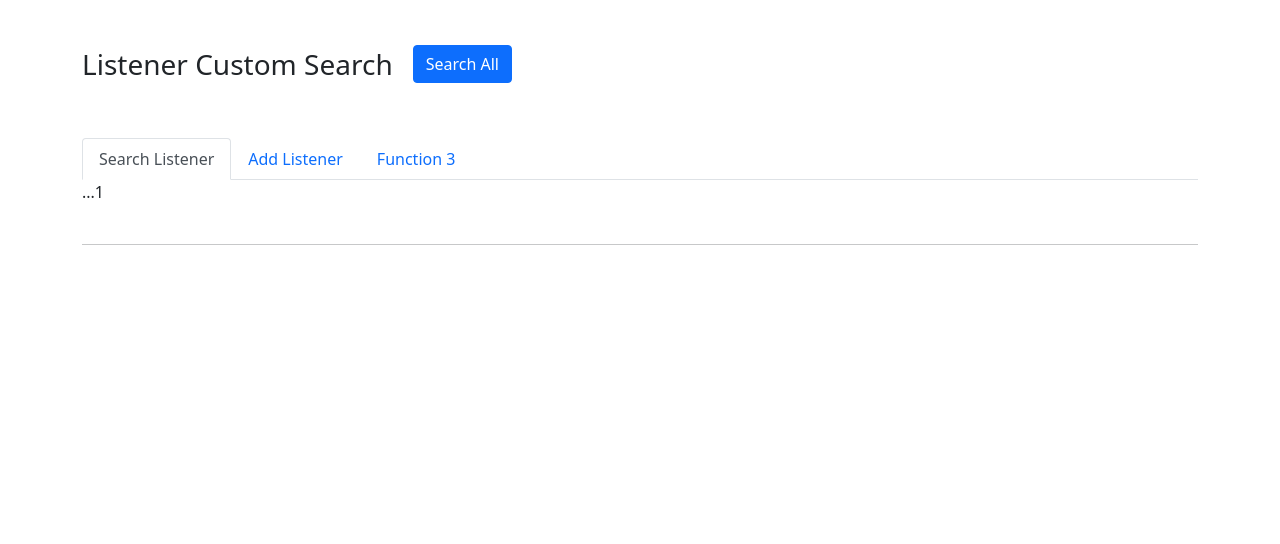
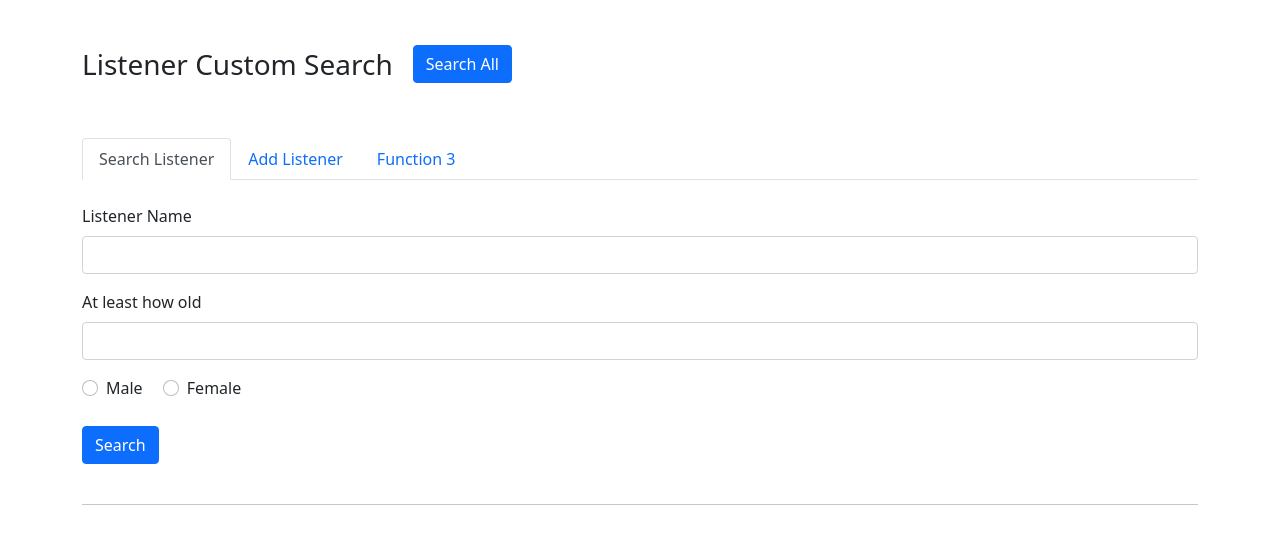
Before and after one commit to Calypso52/4111-project1.3, a Flask app: page /listener in a window 1280 px wide. Shown: the part 56-600 px from the top of the page. Run offline with Flask 2, Linux system fonts and the light colour scheme; parts of the project's set-up code (start-up, migrations or seed data) failed here and were passed over; some libraries are stand-ins or nearby versions.

Commit message:
search_listener_function

```diff
--- a/webserver/application/listener.py
+++ b/webserver/application/listener.py
@@ -7,14 +7,23 @@ INSERT_LISTENER = """
     INSERT INTO listener VALUES ('{listener_id}', '{name}', '{gender}', '{age}')
 """
 
+queryMap = {
+    "listener_id": " AND LI.listener_id IN ({})",
+    "name": " AND LI.name LIKE '%%{}%%'",
+    "gender": " AND LI.gender = '{}'",
+    "age": " AND LI.age >= {}"
+}
+
 def fetch_all_listener(args):
-    if args is None:
-        query = FETCH_LISTENER
+    query = FETCH_LISTENER
+    if args is not None:
+        query += queryMap["name"].format(args['name']) if 'name' in args and len(args['name']) > 0 else ""
+        query += queryMap["gender"].format(args['gender']) if 'gender' in args and len(args['gender']) > 0 else ""
+        query += queryMap["age"].format(int(args['age'])) if 'age' in args and len(args['age']) > 0 else ""
 
     return query
 
 def add_listener(id, args):
     add_ls = INSERT_LISTENER
-    add_ls = add_ls.format(listener_id = str(id), name = args["name"], gender = args["gender"], age = args["age"])
-    print('query:', add_ls)
+    add_ls = add_ls.format(listener_id = str(id), name = args["name"], gender = args["gender"], age = int(args["age"]))
     return add_ls
--- a/webserver/server.py
+++ b/webserver/server.py
@@ -113,6 +113,14 @@ def listener_search_content(searchContent):
     query = application.listener.add_listener(uuid.uuid1(), request.form)
     cursor = g.conn.execute(query)
     return redirect("/listener")
+  elif searchContent == 'find':
+    print('form =', request.form)
+    rows = ['listener_id', 'name', 'gender', 'age']
+    query = application.listener.fetch_all_listener(request.form)
+    cursor = g.conn.execute(query)
+    for item in cursor:
+      result.append(dict(zip(rows, item)))
+    return render_template("listener/listenerAll.html", **dict(data = result))
 
 
 # route to song interface
--- a/webserver/templates/listener/listener.html
+++ b/webserver/templates/listener/listener.html
@@ -41,13 +41,34 @@
     </ul>
     <div class="tab-content" id="myTabContent">
         <div class="tab-pane fade show active" id="home" role="tabpanel" aria-labelledby="home-tab">
-            ...1
+            <br>
+            <form action="/listener/find" method="POST">
+                <div class="mb-3">
+                    <label for="name" class="form-label">Listener Name</label>
+                    <input type="text" class="form-control" id="name" name="name">
+                </div>
+                <div class="mb-3">
+                    <label for="age" class="form-label">At least how old</label>
+                    <input type="text" class="form-control" id="age" name="age">
+                </div>
+                <div class="form-check form-check-inline">
+                    <input class="form-check-input" type="radio" name="gender" id="inlineRadio1" value="M">
+                    <label class="form-check-label" for="gender">Male</label>
+                </div>
+                <div class="form-check form-check-inline">
+                    <input class="form-check-input" type="radio" name="gender" id="inlineRadio2" value="F">
+                    <label class="form-check-label" for="gender">Female</label>
+                </div>
+                <br>
+                <br>
+                <button type="submit" class="btn btn-primary">Search</button>
+            </form>
         </div>
         <div class="tab-pane fade" id="profile" role="tabpanel" aria-labelledby="profile-tab">
             <br>
             <form action="/listener/add" method="POST">
                 <div class="mb-3">
-                    <label for="name" class="form-label">Listener Name</label>
+                    <label for="name" class="form-label">Name</label>
                     <input type="text" class="form-control" id="name" name="name">
                 </div>
                 <div class="mb-3">
```
Also changed, not shown: webserver/static/artist/artist.js (+11 -0 lines).
